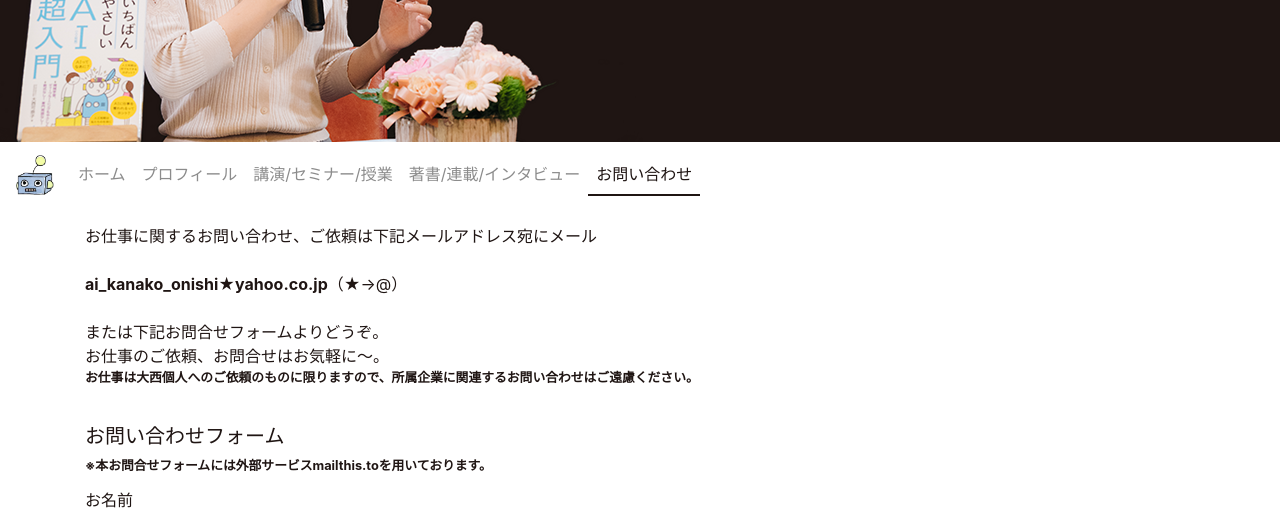
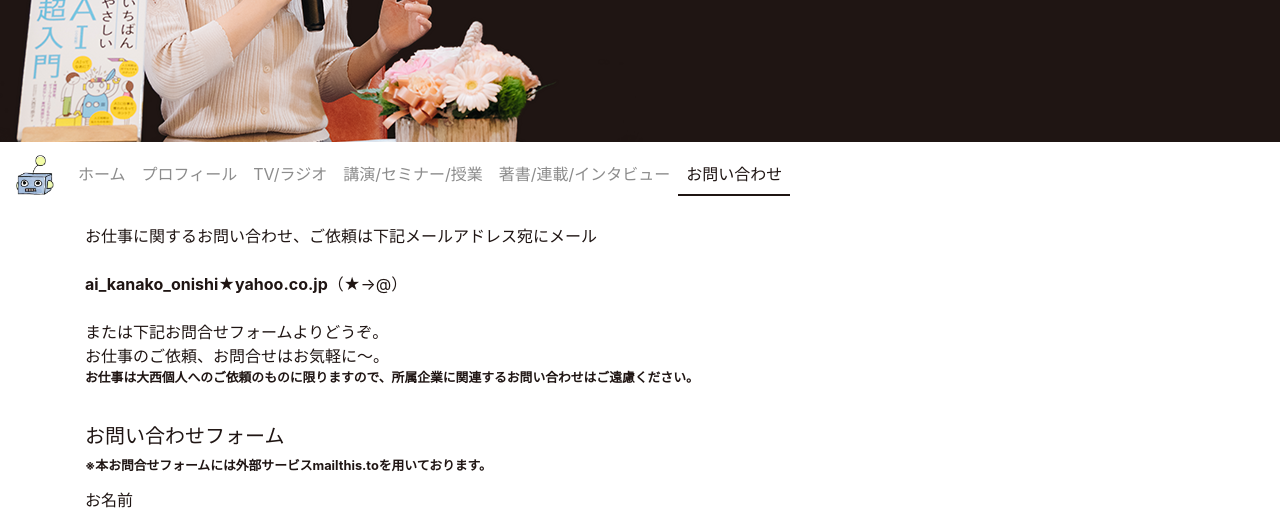
Before and after one commit to KanakoONISHI/HomePage, a plain HTML site: page contact.html in a window 1280 px wide. Shown: the part 258-775 px from the top of the page. Drawn offline with nearby package versions, Linux system fonts and the light colour scheme.

Commit message:
Update contact.html

```diff
--- a/contact.html
+++ b/contact.html
@@ -47,6 +47,9 @@
         </li>
         <li class="nav-item">
           <a class="nav-link" href="profile.html">プロフィール</a>
+        </li>
+        <li class="nav-item">
+          <a class="nav-link" href="tv.html">TV/ラジオ</a>
         </li>
         <li class="nav-item">
           <a class="nav-link" href="lecture.html">講演/セミナー/授業</a>
```
